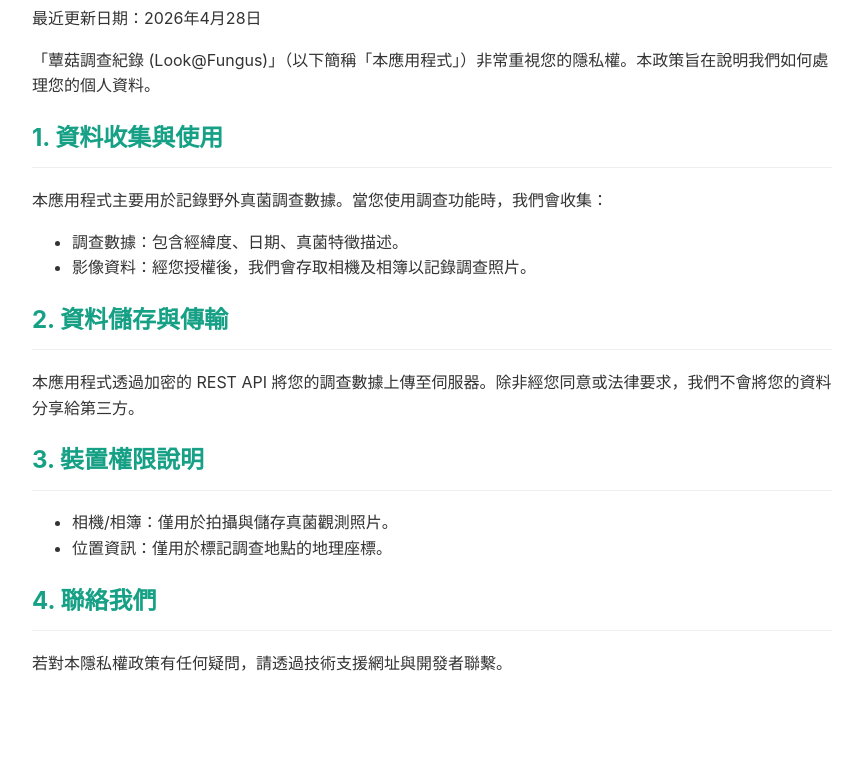
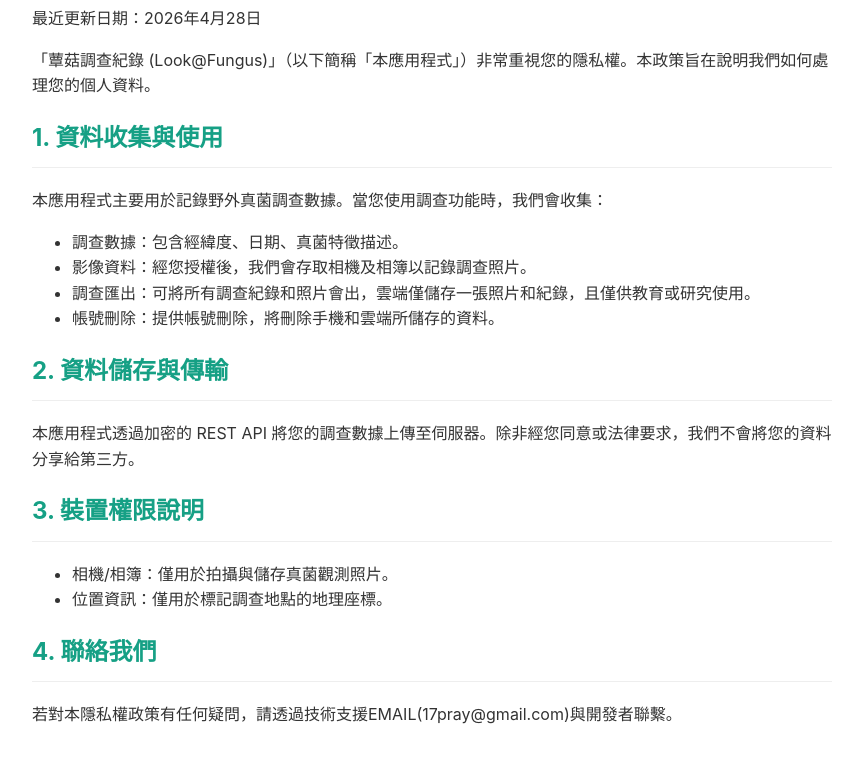
Before and after one commit to DanPray/look-fungus-APP, a plain HTML site: page privacy.html in a window 1280 px wide. Shown: the part 108-870 px from the top of the page, without its empty margins (208-1071 px from the left). Before the commit the page ends 820 px from the top, so only its background shows below. Drawn offline with Linux system fonts and the light colour scheme.

Commit message:
Update privacy.html

```diff
--- a/privacy.html
+++ b/privacy.html
@@ -19,6 +19,8 @@
     <ul>
         <li>調查數據：包含經緯度、日期、真菌特徵描述。</li>
         <li>影像資料：經您授權後，我們會存取相機及相簿以記錄調查照片。</li>
+        <li>調查匯出：可將所有調查紀錄和照片會出，雲端僅儲存一張照片和紀錄，且僅供教育或研究使用。</li>
+        <li>帳號刪除：提供帳號刪除，將刪除手機和雲端所儲存的資料。</li>
     </ul>
 
     <h2>2. 資料儲存與傳輸</h2>
@@ -31,6 +33,6 @@
     </ul>
 
     <h2>4. 聯絡我們</h2>
-    <p>若對本隱私權政策有任何疑問，請透過技術支援網址與開發者聯繫。</p>
+    <p>若對本隱私權政策有任何疑問，請透過技術支援EMAIL(17pray@gmail.com)與開發者聯繫。</p>
 </body>
 </html>
```
